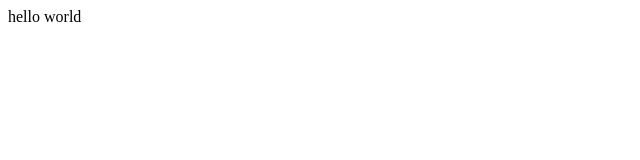
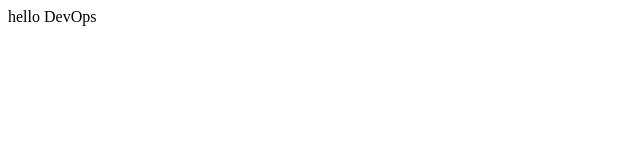
Before and after one commit to kunnati/Devops, a plain HTML site: page sample.html in a window 1280 px wide. Shown: the full height of the page, 0-640 px from the left. Drawn offline with Linux system fonts and the light colour scheme.

Commit message:
Update sample.html

```diff
--- a/sample.html
+++ b/sample.html
@@ -1,5 +1,5 @@
 <doctype html>
 <body>
-<p>hello world</p>
+<p>hello DevOps</p>
 </body>
 </html>
```
